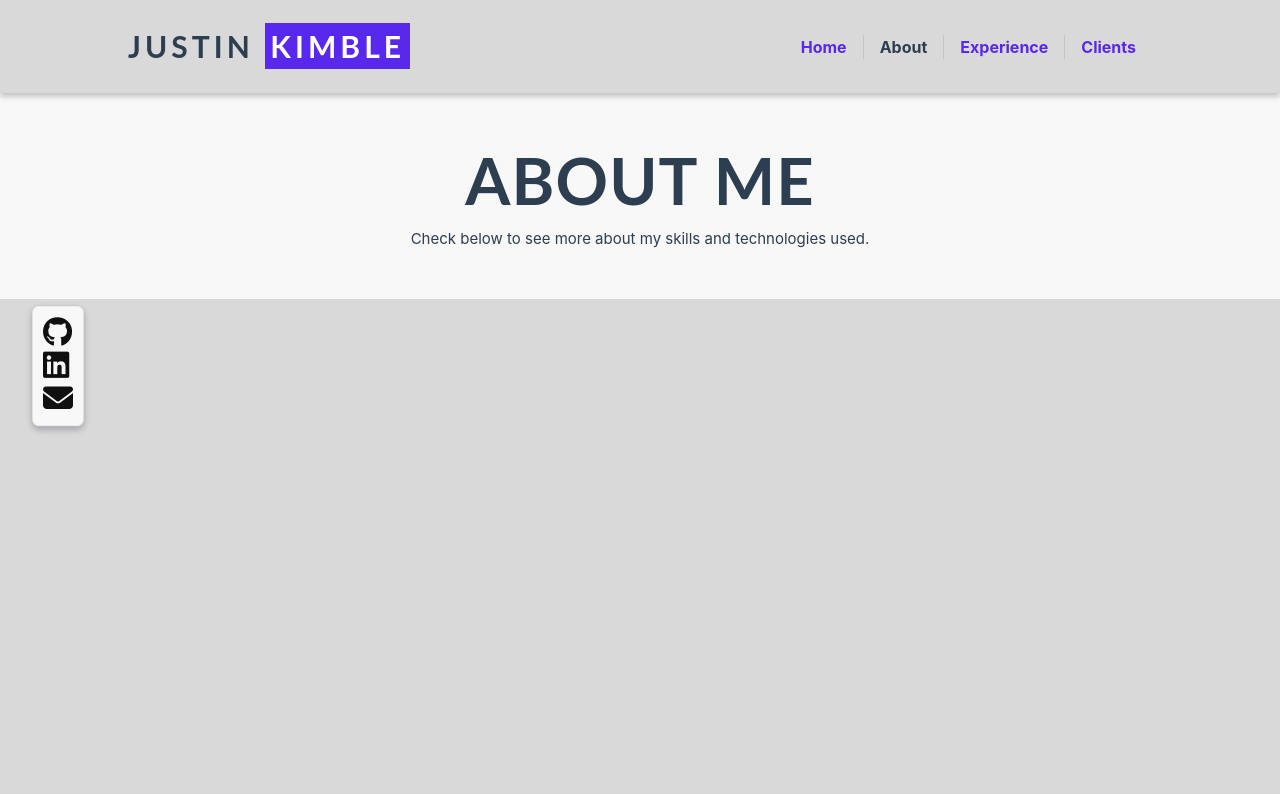
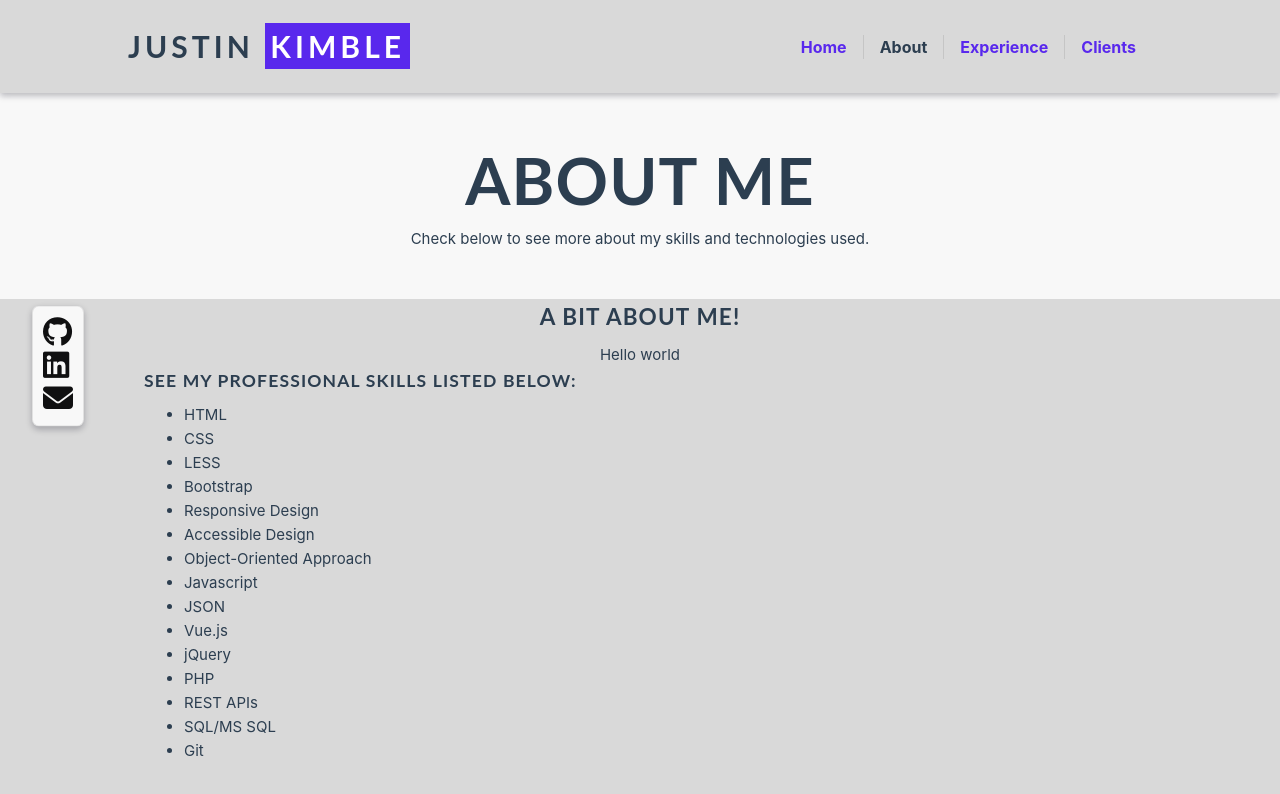
Before and after one commit to jkimble/vue-portfolio, a Vue app: page /about in a window 1280 px wide. Shown: the top 794 px of the page. Built offline with nearby package versions, Linux system fonts and the light colour scheme; a web font is replaced by a local one.

Commit message:
about page progress, before adding carousel

```diff
--- a/src/assets/main.css
+++ b/src/assets/main.css
@@ -142,14 +142,14 @@
 html {
   max-width: 100%;
   width: 100%;
-  overflow: hidden;
+  overflow-x: hidden;
 }
 #app main:not(.innerpage) {
   padding: 2rem;
   margin-top: 5rem;
 }
 #app main.innerpage {
-  padding: 3rem 2rem;
+  padding: 0;
 }
 h1,
 h2,
--- a/src/assets/main.less
+++ b/src/assets/main.less
@@ -12,7 +12,7 @@
 html {
   max-width: 100%;
   width: 100%;
-  overflow: hidden;
+  overflow-x: hidden;
 }
 
 #app main:not(.innerpage) {
@@ -21,7 +21,7 @@ html {
 }
 
 #app main.innerpage {
-  padding: 3rem 2rem;
+  padding: 0;
 }
 
 h1, h2, h3, h4, h5, h6 {
--- /dev/null
+++ b/src/components/custom/AboutContent.vue
@@ -0,0 +1,61 @@
+<script setup>
+import { ref } from 'vue'
+defineProps({
+    about_head: {
+    type: String,
+    required: true
+  },
+  skill_list_head: {
+    type: String,
+    required: true
+  }
+})
+const skills = ref([
+        {skill: 'HTML'},
+        {skill: 'CSS'},
+        {skill: 'LESS'},
+        {skill: 'Bootstrap'},
+        {skill: 'Responsive Design'},
+        {skill: 'Accessible Design'},
+        {skill: 'Object-Oriented Approach'},
+        {skill: 'Javascript'},
+        {skill: 'JSON'},
+        {skill: 'Vue.js'},
+        {skill: 'jQuery'},
+        {skill: 'PHP'},
+        {skill: 'REST APIs'},
+        {skill: 'SQL/MS SQL'},
+        {skill: 'Git'}
+    ])
+</script>
+
+<template>
+    <div class="container-fluid about-content-wrap">
+        <div class="row">
+            <div class="col-sm-12 col-xs-12 center-xs text-col">
+                <h2>{{ about_head }}</h2>
+                <div class="content-contain">
+                    <slot name="about_content"></slot>
+                </div>
+            </div>
+            <div class="col-sm-6 col-xs-12 spec-col">
+                <h3>{{ skill_list_head }}</h3>
+                <ul class="skills-list">
+                    <li v-for="skill in skills">
+                        {{ skill.skill }}
+                    </li>
+                </ul>
+            </div>
+            <div class="col-sm-6 col-xs-12 spec-grid">
+
+            </div>
+        </div>
+    </div>
+</template>
+
+<style scoped>
+    .about-content-wrap .row {
+        max-width: 1024px;
+        margin: 0 auto;
+    }
+</style>
--- a/src/components/custom/PageHero.vue
+++ b/src/components/custom/PageHero.vue
@@ -21,6 +21,10 @@ defineProps({
 </template>
 
 <style scoped>
+    .hero {
+        background: var(--color-background-soft);
+        padding: 3rem 2rem;
+    }
     .hero h1 {
         font-size: 65px;
         line-height: 78px;
--- a/src/views/AboutView.vue
+++ b/src/views/AboutView.vue
@@ -1,15 +1,17 @@
 <script setup>
+import AboutContent from '../components/custom/AboutContent.vue';
 import PageHero from '../components/custom/PageHero.vue';
 </script>
 
 <template>
   <main class="about innerpage">
     <PageHero hero_heading="About Me" hero_content="Check below to see more about my skills and technologies used." color="fff"></PageHero>
+    <div class="content-wrap">
+      <AboutContent about_head="A bit about me!" skill_list_head="See my professional skills listed below:">
+      <template #about_content>
+        <p>Hello world</p>
+      </template>
+    </AboutContent>
+    </div>
   </main>
 </template>
-
-<style scoped>
-  .innerpage {
-    background: var(--color-background-soft);
-  }
-</style>
```
